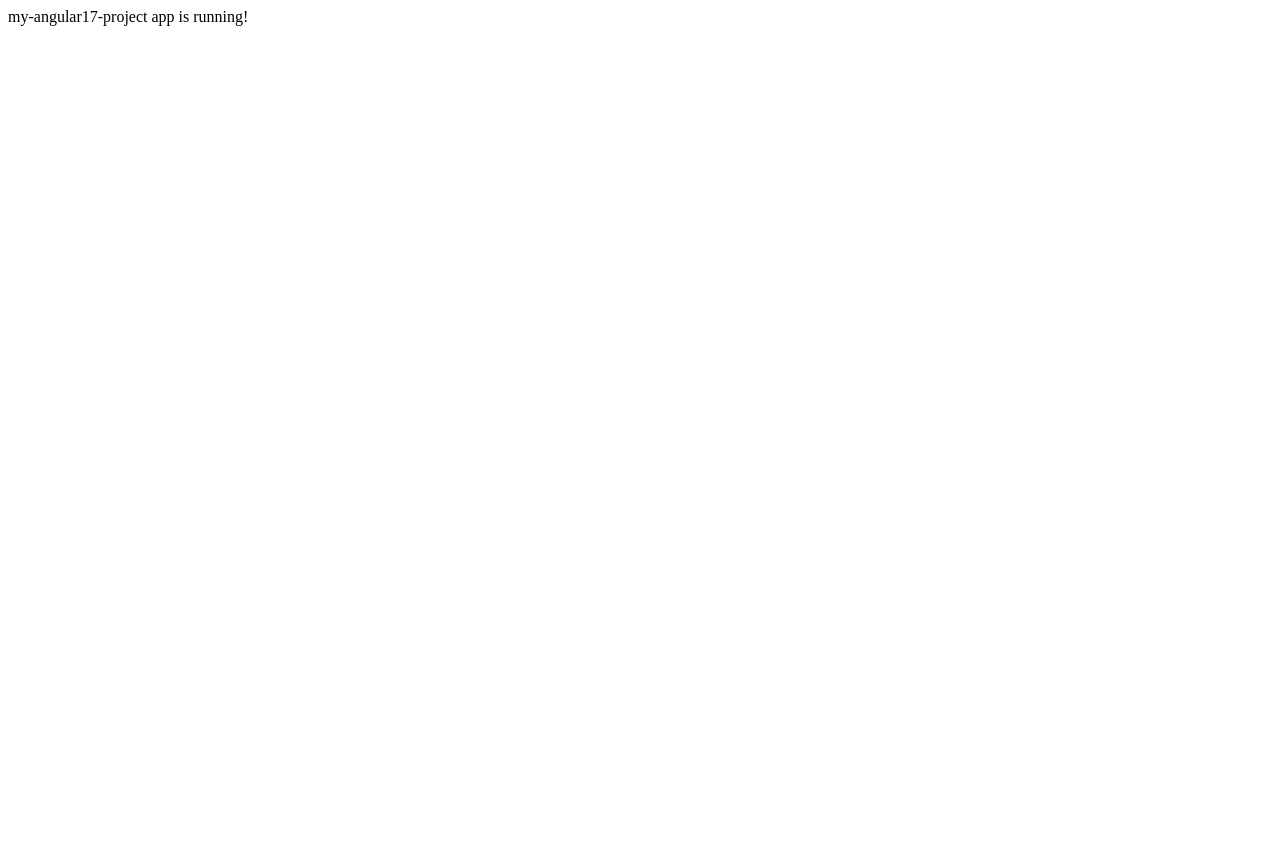
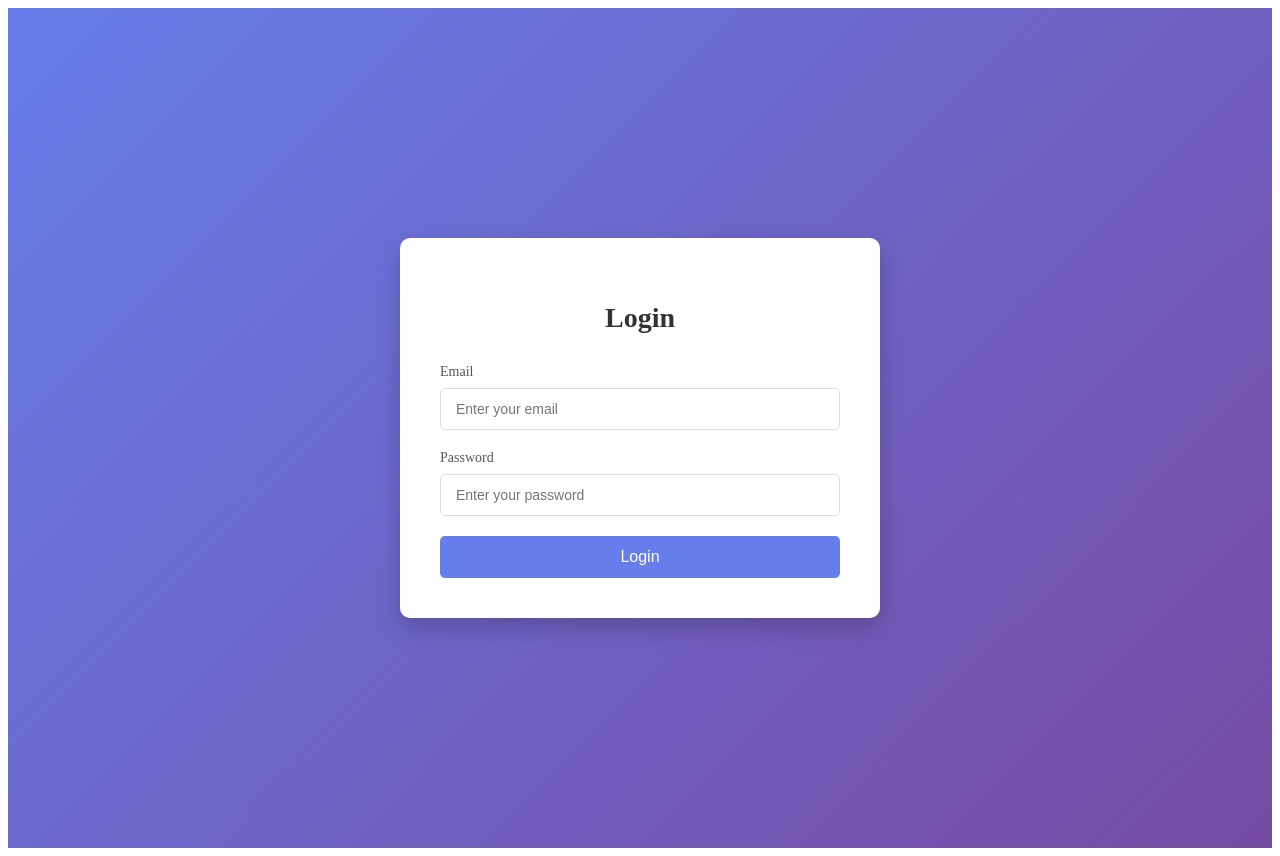
Before and after one commit to Kashyap1199/my-angular17-project, an Angular app: page /auth/login in a window 1280 px wide. Before the commit this address led to /. Before the commit the page ends 800 px from the top, so only its background shows below. Built offline with nearby package versions, Linux system fonts and the light colour scheme.

Commit message:
Committed changes for login funtionlity

```diff
--- a/src/app/app-routing.module.ts
+++ b/src/app/app-routing.module.ts
@@ -1,7 +1,17 @@
 import { NgModule } from '@angular/core';
 import { RouterModule, Routes } from '@angular/router';
 
-const routes: Routes = [];
+const routes: Routes = [
+  {
+    path: 'auth',
+    loadChildren: () => import('./authentication/authentication.module').then(m => m.AuthenticationModule)
+  },
+  {
+    path: '',
+    redirectTo: '/auth/login',
+    pathMatch: 'full'
+  }
+];
 
 @NgModule({
   imports: [RouterModule.forRoot(routes)],
--- a/src/app/app.component.html
+++ b/src/app/app.component.html
@@ -1,3 +1 @@
-<div class="content">
-  <span>my-angular17-project app is running!</span>
-</div>
+<router-outlet></router-outlet>
--- a/src/app/app.module.ts
+++ b/src/app/app.module.ts
@@ -1,5 +1,6 @@
 import { NgModule } from '@angular/core';
 import { BrowserModule } from '@angular/platform-browser';
+import { HttpClientModule } from '@angular/common/http';
 
 import { AppRoutingModule } from './app-routing.module';
 import { AppComponent } from './app.component';
@@ -10,6 +11,7 @@ import { AppComponent } from './app.component';
   ],
   imports: [
     BrowserModule,
+    HttpClientModule,
     AppRoutingModule
   ],
   providers: [],
--- /dev/null
+++ b/src/app/authentication/components/login/login.component.html
@@ -0,0 +1,50 @@
+<div class="login-container">
+  <div class="login-card">
+    <h2>Login</h2>
+    <form [formGroup]="loginForm" (ngSubmit)="onSubmit()">
+      <div class="form-group">
+        <label for="email">Email</label>
+        <input
+          type="email"
+          id="email"
+          formControlName="email"
+          class="form-control"
+          [class.is-invalid]="submitted && f['email'].errors"
+          placeholder="Enter your email"
+        />
+        <div *ngIf="submitted && f['email'].errors" class="invalid-feedback">
+          <div *ngIf="f['email'].errors['required']">Email is required</div>
+          <div *ngIf="f['email'].errors['email']">Email must be a valid email address</div>
+        </div>
+      </div>
+
+      <div class="form-group">
+        <label for="password">Password</label>
+        <input
+          type="password"
+          id="password"
+          formControlName="password"
+          class="form-control"
+          [class.is-invalid]="submitted && f['password'].errors"
+          placeholder="Enter your password"
+        />
+        <div *ngIf="submitted && f['password'].errors" class="invalid-feedback">
+          <div *ngIf="f['password'].errors['required']">Password is required</div>
+          <div *ngIf="f['password'].errors['minlength']">
+            Password must be at least 6 characters
+          </div>
+        </div>
+      </div>
+
+      <div *ngIf="errorMessage" class="alert alert-danger">
+        {{ errorMessage }}
+      </div>
+
+      <button type="submit" class="btn btn-primary" [disabled]="loading">
+        <span *ngIf="loading" class="spinner"></span>
+        <span *ngIf="!loading">Login</span>
+        <span *ngIf="loading">Loading...</span>
+      </button>
+    </form>
+  </div>
+</div>
--- /dev/null
+++ b/src/app/authentication/components/login/login.component.scss
@@ -0,0 +1,117 @@
+.login-container {
+  display: flex;
+  justify-content: center;
+  align-items: center;
+  min-height: 100vh;
+  background: linear-gradient(135deg, #667eea 0%, #764ba2 100%);
+  padding: 20px;
+}
+
+.login-card {
+  background: white;
+  padding: 40px;
+  border-radius: 10px;
+  box-shadow: 0 10px 25px rgba(0, 0, 0, 0.2);
+  width: 100%;
+  max-width: 400px;
+
+  h2 {
+    text-align: center;
+    margin-bottom: 30px;
+    color: #333;
+    font-size: 28px;
+    font-weight: 600;
+  }
+}
+
+.form-group {
+  margin-bottom: 20px;
+
+  label {
+    display: block;
+    margin-bottom: 8px;
+    color: #555;
+    font-weight: 500;
+    font-size: 14px;
+  }
+}
+
+.form-control {
+  width: 100%;
+  padding: 12px 15px;
+  border: 1px solid #ddd;
+  border-radius: 5px;
+  font-size: 14px;
+  transition: border-color 0.3s;
+  box-sizing: border-box;
+
+  &:focus {
+    outline: none;
+    border-color: #667eea;
+  }
+
+  &.is-invalid {
+    border-color: #dc3545;
+  }
+}
+
+.invalid-feedback {
+  color: #dc3545;
+  font-size: 12px;
+  margin-top: 5px;
+}
+
+.alert {
+  padding: 12px;
+  border-radius: 5px;
+  margin-bottom: 20px;
+  font-size: 14px;
+
+  &.alert-danger {
+    background-color: #f8d7da;
+    color: #721c24;
+    border: 1px solid #f5c6cb;
+  }
+}
+
+.btn {
+  width: 100%;
+  padding: 12px;
+  border: none;
+  border-radius: 5px;
+  font-size: 16px;
+  font-weight: 500;
+  cursor: pointer;
+  transition: background-color 0.3s;
+
+  &.btn-primary {
+    background-color: #667eea;
+    color: white;
+
+    &:hover:not(:disabled) {
+      background-color: #5568d3;
+    }
+
+    &:disabled {
+      background-color: #ccc;
+      cursor: not-allowed;
+    }
+  }
+}
+
+.spinner {
+  display: inline-block;
+  width: 14px;
+  height: 14px;
+  border: 2px solid rgba(255, 255, 255, 0.3);
+  border-top-color: white;
+  border-radius: 50%;
+  animation: spin 0.8s linear infinite;
+  margin-right: 8px;
+}
+
+@keyframes spin {
+  to {
+    transform: rotate(360deg);
+  }
+}
--- /dev/null
+++ b/src/app/authentication/components/login/login.component.ts
@@ -0,0 +1,70 @@
+import { Component, OnInit } from '@angular/core';
+import { FormBuilder, FormGroup, Validators } from '@angular/forms';
+import { Router } from '@angular/router';
+import { LoginService } from '../../services/login.service';
+import { LoginRequest } from '../../models/login.model';
+
+@Component({
+  selector: 'app-login',
+  templateUrl: './login.component.html',
+  styleUrls: ['./login.component.scss']
+})
+export class LoginComponent implements OnInit {
+  loginForm!: FormGroup;
+  loading = false;
+  submitted = false;
+  errorMessage = '';
+
+  constructor(
+    private formBuilder: FormBuilder,
+    private loginService: LoginService,
+    private router: Router
+  ) {
+    // Redirect to home if already logged in
+    if (this.loginService.currentUserValue) {
+      this.router.navigate(['/']);
+    }
+  }
+
+  ngOnInit(): void {
+    this.loginForm = this.formBuilder.group({
+      email: ['', [Validators.required, Validators.email]],
+      password: ['', [Validators.required, Validators.minLength(6)]]
+    });
+  }
+
+  // Convenience getter for easy access to form fields
+  get f() {
+    return this.loginForm.controls;
+  }
+
+  onSubmit(): void {
+    this.submitted = true;
+    this.errorMessage = '';
+
+    // Stop if form is invalid
+    if (this.loginForm.invalid) {
+      return;
+    }
+
+    this.loading = true;
+    const credentials: LoginRequest = {
+      email: this.f['email'].value,
+      password: this.f['password'].value
+    };
+
+    this.loginService.login(credentials).subscribe({
+      next: (response) => {
+        // Login successful, redirect to home page
+        this.router.navigate(['/']);
+      },
+      error: (error) => {
+        this.errorMessage = error.error?.message || 'Login failed. Please try again.';
+        this.loading = false;
+      },
+      complete: () => {
+        this.loading = false;
+      }
+    });
+  }
+}
--- /dev/null
+++ b/src/app/authentication/services/login.service.ts
@@ -0,0 +1,53 @@
+import { Injectable } from '@angular/core';
+import { HttpClient } from '@angular/common/http';
+import { Observable, BehaviorSubject } from 'rxjs';
+import { tap } from 'rxjs/operators';
+import { LoginRequest, LoginResponse, User } from '../models/login.model';
+
+@Injectable({
+  providedIn: 'root'
+})
+export class LoginService {
+  private apiUrl = 'http://localhost:3000/api'; // Update with your API URL
+  private currentUserSubject: BehaviorSubject<User | null>;
+  public currentUser: Observable<User | null>;
+
+  constructor(private http: HttpClient) {
+    const storedUser = localStorage.getItem('currentUser');
+    this.currentUserSubject = new BehaviorSubject<User | null>(
+      storedUser ? JSON.parse(storedUser) : null
+    );
+    this.currentUser = this.currentUserSubject.asObservable();
+  }
+
+  public get currentUserValue(): User | null {
+    return this.currentUserSubject.value;
+  }
+
+  login(credentials: LoginRequest): Observable<LoginResponse> {
+    return this.http.post<LoginResponse>(`${this.apiUrl}/login`, credentials)
+      .pipe(
+        tap(response => {
+          // Store user details and jwt token in local storage
+          localStorage.setItem('currentUser', JSON.stringify(response.user));
+          localStorage.setItem('token', response.token);
+          this.currentUserSubject.next(response.user);
+        })
+      );
+  }
+
+  logout(): void {
+    // Remove user from local storage
+    localStorage.removeItem('currentUser');
+    localStorage.removeItem('token');
+    this.currentUserSubject.next(null);
+  }
+
+  isLoggedIn(): boolean {
+    return !!this.currentUserValue;
+  }
+
+  getToken(): string | null {
+    return localStorage.getItem('token');
+  }
+}
```
Also changed, not shown: src/app/authentication/authentication-routing.module.ts (added, +21 -0 lines), src/app/authentication/authentication.module.ts (added, +24 -0 lines), src/app/authentication/models/login.model.ts (added, +15 -0 lines), 1 other file (tests, documents, lock files or other folders).
